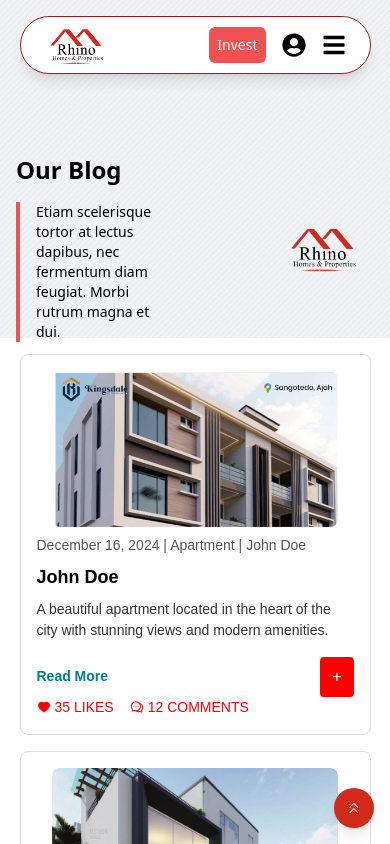
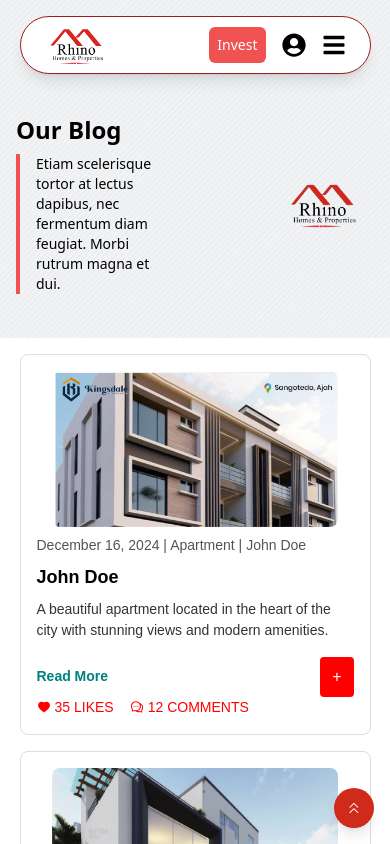
Before and after one commit to Ritephase1/rhp-website-fe, a Next.js app: page /blog in a window 390 px wide. Shown: the top 844 px of the page. Built offline with nearby package versions, Linux system fonts and the light colour scheme.

Commit message:
Fix the layout of the blog header

```diff
--- a/src/pages/blog.js
+++ b/src/pages/blog.js
@@ -49,8 +49,8 @@ const Blog = () => {
             {/* ADD NAVIGATION HERE */}
             <Navigation />
 
-            <div className="flex justify-between items-center gap-4 px-4 md:px-16 mt-20 md:mt-60">
-              <div className="flex flex-col justify-center items-start text-black space-y-4">
+            <div className="flex justify-between items-center gap-4 px-4 md:px-16 mt-10  md:mt-60">
+              <div className="flex flex-col justify-center items-start text-black md:space-y-4 space-y-2">
                 <h1 className="text-2xl md:text-6xl font-bold">Our Blog</h1>
                 <p className="text-sm md:text-lg text-left max-w-[60%] md:max-w-xl border-l-4 border-red-500 pl-4">
                   Etiam scelerisque tortor at lectus dapibus, nec fermentum diam
```
